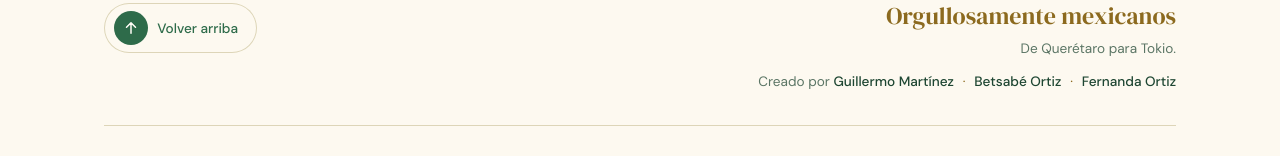
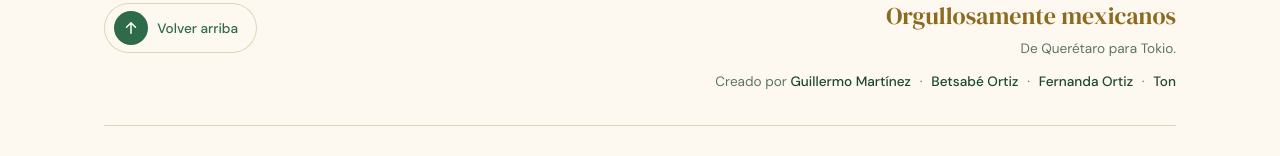
Before and after one commit to Ferpozass/nana-destilados, a plain HTML site: page blog.html in a window 1280 px wide. Shown: the part 2994-3150 px from the top of the page. Drawn offline with Linux system fonts and the light colour scheme.

Commit message:
Agregar a Ton en los créditos
Co-Authored-By: Claude Opus 5.5 <noreply@anthropic.com>

```diff
--- a/blog.html
+++ b/blog.html
@@ -164,7 +164,7 @@
         <span class="flag" aria-hidden="true"><i></i><i></i><i></i></span>
         <p class="cr-t"><span class="es">Orgullosamente mexicanos</span><span class="ja">メキシコの誇りをこめて</span></p>
         <p class="cr-s"><span class="es">De Querétaro para Tokio.</span><span class="ja">ケレタロから東京へ。</span></p>
-        <p class="cr-n"><span class="es">Creado por</span><span class="ja">制作</span> <span class="nm">Guillermo Martínez</span><span class="nm">Betsabé Ortiz</span><span class="nm">Fernanda Ortiz</span></p>
+        <p class="cr-n"><span class="es">Creado por</span><span class="ja">制作</span> <span class="nm">Guillermo Martínez</span><span class="nm">Betsabé Ortiz</span><span class="nm">Fernanda Ortiz</span><span class="nm">Ton</span></p>
       </div>
     </div>
     <p class="legal"><span class="es">Beber con moderación. Prohibido a menores de 20 años. No lo consumas durante el embarazo o la lactancia.</span><span class="ja">お酒は20歳になってから。妊娠中・授乳期の飲酒は避けましょう。飲み過ぎに注意。</span></p>
```
Also changed, not shown: estrategia.html (+1 -1 lines), historia.html (+1 -1 lines), index.html (+1 -1 lines), legal.html (+1 -1 lines), 1 other file.
